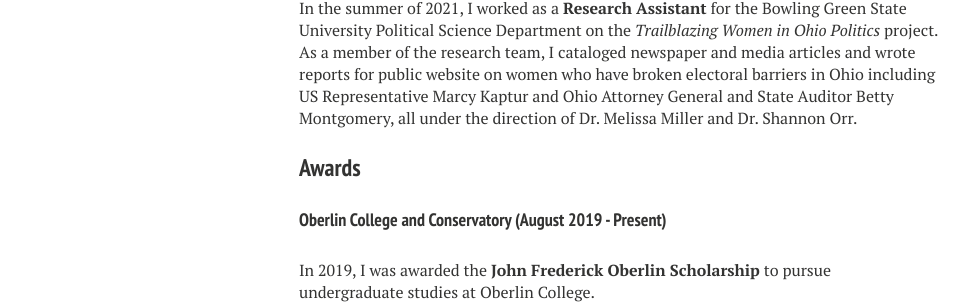
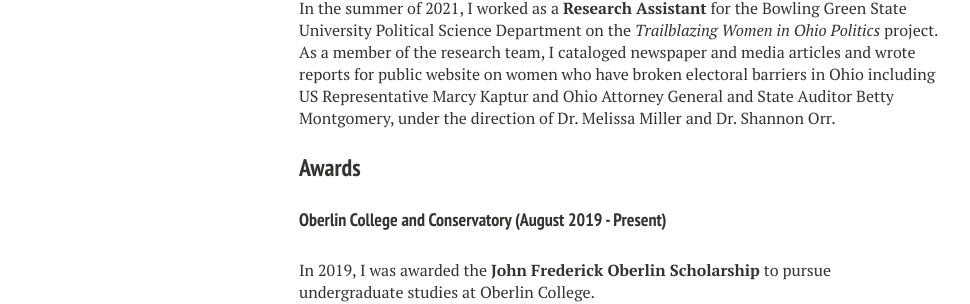
Before and after one commit to nathanenglehart/nathanenglehart.github.io, a Jekyll site: the page built from cv.md, in a window 1280 px wide. Shown: the part 989-1293 px from the top of the page, without its empty margins (21-991 px from the left). Built offline with Jekyll 4.4.1, drawn with Linux system fonts in a browser that asks for light colours; nearby versions of some CDN libraries.

Commit message:
Update cv.html

```diff
--- a/_layouts/cv.html
+++ b/_layouts/cv.html
@@ -66,7 +66,7 @@
       <p style="margin-top: 1.625rem !important;" class="paragraph">During the 2021/2022 school year, I am also working as a <strong>Peer Tutor</strong> for Chinese language, Data Structures, and System Programming.</p>
 
       <h4>Bowling Green State University (May 2021 - September 2021)</h4>
-      <p class="paragraph">In the summer of 2021, I worked as a <strong>Research Assistant</strong> for the Bowling Green State University Political Science Department on the <i>Trailblazing Women in Ohio Politics</i> project. As a member of the research team, I cataloged newspaper and media articles and wrote reports for public website on women who have broken electoral barriers in Ohio including US Representative Marcy Kaptur and Ohio Attorney General and State Auditor Betty Montgomery, all under the direction of Dr. Melissa Miller and Dr. Shannon Orr.</p>
+      <p class="paragraph">In the summer of 2021, I worked as a <strong>Research Assistant</strong> for the Bowling Green State University Political Science Department on the <i>Trailblazing Women in Ohio Politics</i> project. As a member of the research team, I cataloged newspaper and media articles and wrote reports for public website on women who have broken electoral barriers in Ohio including US Representative Marcy Kaptur and Ohio Attorney General and State Auditor Betty Montgomery, under the direction of Dr. Melissa Miller and Dr. Shannon Orr.</p>
 
       <h3>Awards</h3>
 
```
